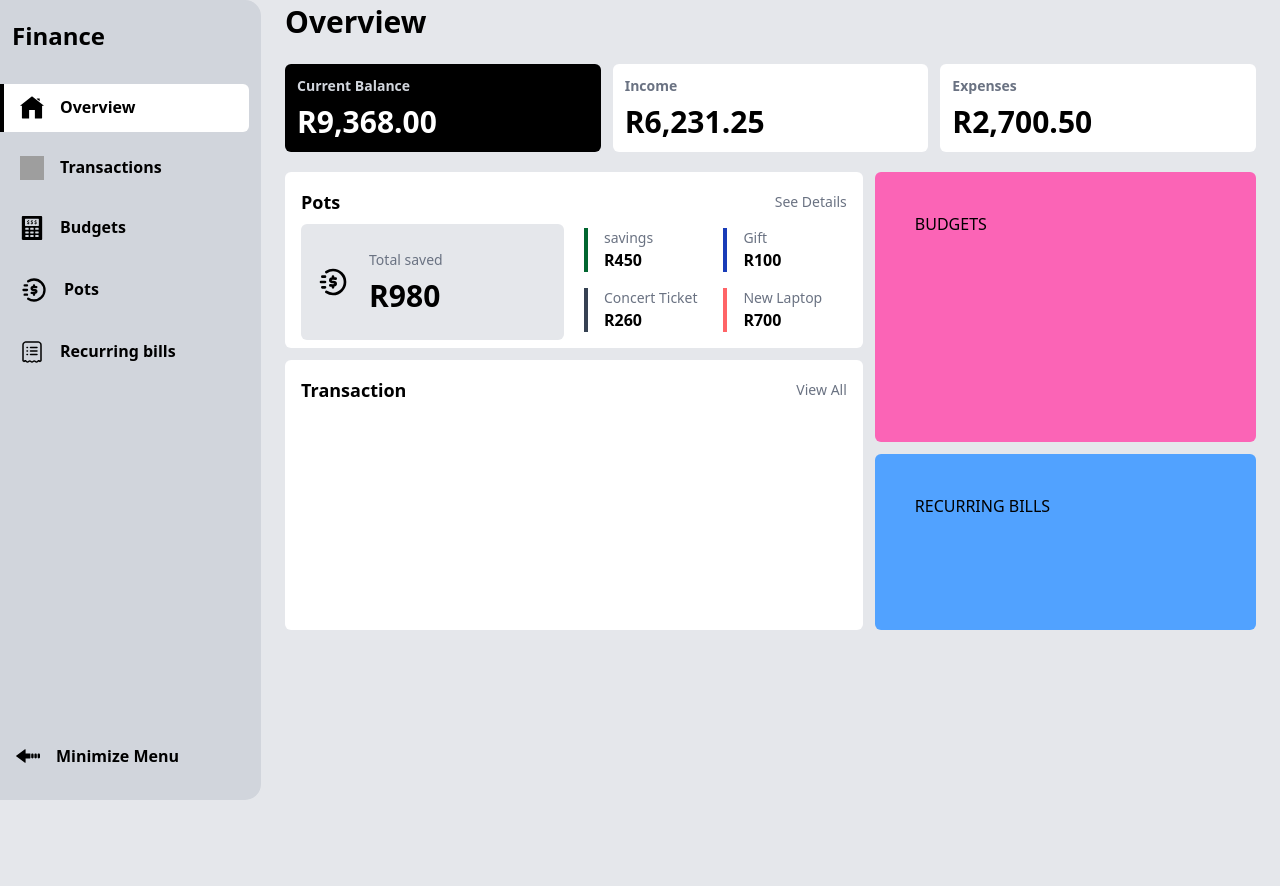
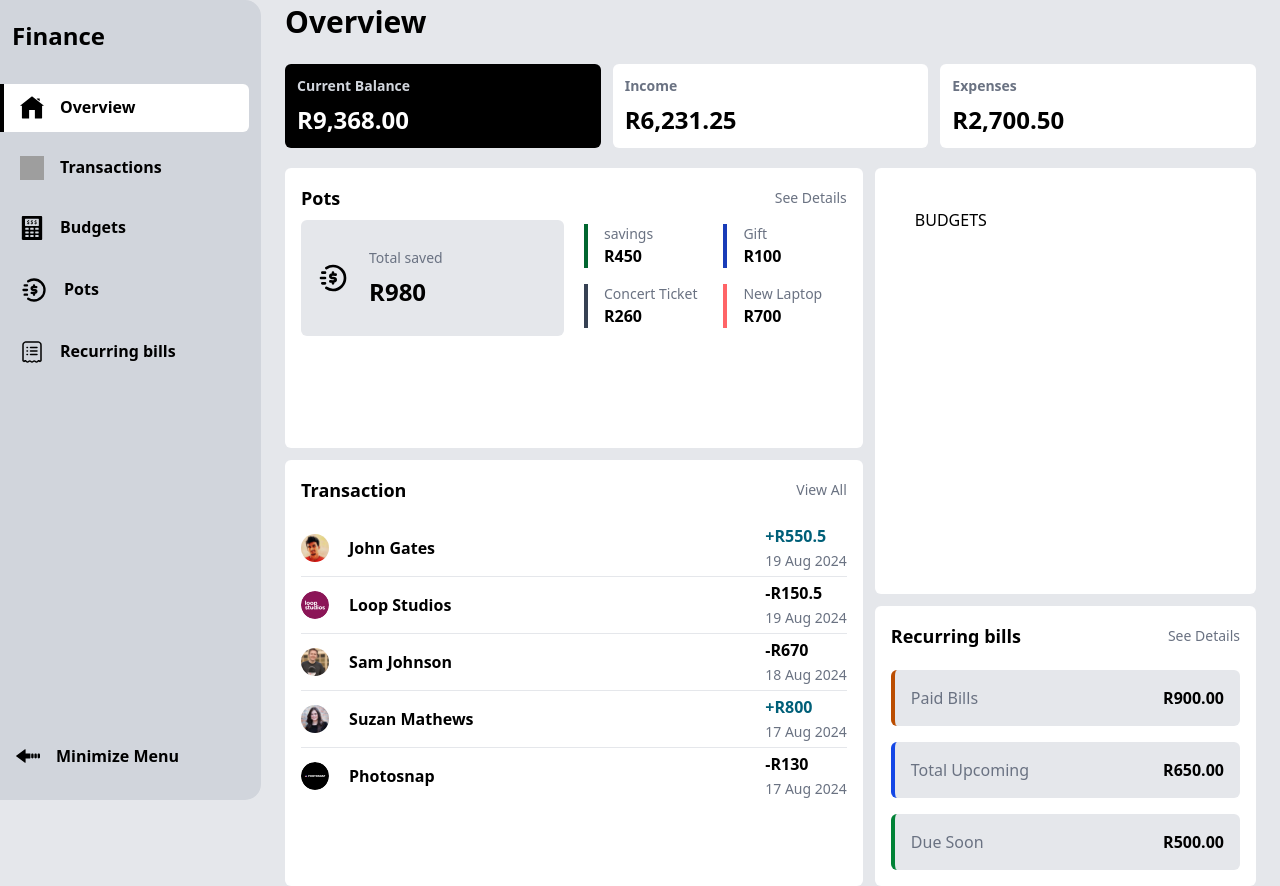
Before and after one commit to FrancoRaymond/finance-app, a React (Vite) app: page / in a window 1280 px wide. Before the commit the page ends 800 px from the top, so only its background shows below. Built offline with nearby package versions, Linux system fonts and the light colour scheme; grey boxes are pictures that could not be loaded.

Commit message:
overview transactions and recurring bills

```diff
--- a/src/assets/data/transactions.js
+++ b/src/assets/data/transactions.js
@@ -4,8 +4,9 @@ import p1 from '../images/profile-1.jpg'
 import p2 from '../images/profile-2.jpg'
 import p3 from '../images/profile-3.jpg'
 
-export const Transaction = [
+export const Transactions = [
     {
+        id:1,
         image: p1,
         name: "John Gates",
         amount: 550.50,
@@ -13,6 +14,7 @@ export const Transaction = [
         date: "19 Aug 2024"
     },
     {
+        id:2,
         image: loopstudios,
         name: "Loop Studios",
         amount: 150.50,
@@ -20,6 +22,7 @@ export const Transaction = [
         date: "19 Aug 2024"
     },
     {
+        id:3,
         image: p2,
         name: "Sam Johnson",
         amount: 670.00,
@@ -27,6 +30,7 @@ export const Transaction = [
         date: "18 Aug 2024"
     },
     {
+        id:4,
         image: p3,
         name: "Suzan Mathews",
         amount: 800.00,
@@ -34,6 +38,7 @@ export const Transaction = [
         date: "17 Aug 2024"
     },
     {
+        id:5,
         image: photosnap,
         name: "Photosnap",
         amount: 130.00,
--- a/src/components/overview/OverviewBudgets.jsx
+++ b/src/components/overview/OverviewBudgets.jsx
@@ -2,10 +2,10 @@ import React from 'react'
 
 const OverviewBudgets = () => {
   return (
-    <div className='p-10 bg-pink-400 rounded-md lg:col-span-2 lg:row-span-3'>
+    <div className='p-10 bg-white rounded-md lg:col-span-2 lg:row-span-3'>
      BUDGETS
     </div>
   )
 }
 
-export default OverviewBudgets
+export default OverviewBudgets;
--- a/src/components/overview/OverviewPots.jsx
+++ b/src/components/overview/OverviewPots.jsx
@@ -13,7 +13,7 @@ const OverviewPots = () => {
           <img src={pots} alt="" className='size-8'/>
           <div>
             <p className='text-sm text-gray-500'>Total saved</p>
-            <h2 className='text-black text-3xl mt-2 font-bold'>R980</h2>
+            <h2 className='text-black text-2xl mt-2 font-bold'>R980</h2>
           </div>
         </div>
         <div className='grid grid-cols-2 mt-3 gap-4'>
--- a/src/components/overview/OverviewRecurringBills.jsx
+++ b/src/components/overview/OverviewRecurringBills.jsx
@@ -2,8 +2,25 @@ import React from 'react'
 
 const OverviewRecurringBills = () => {
   return (
-    <div className='p-10 bg-blue-400 rounded-md lg:col-span-2 lg:row-span-2'>
-     RECURRING BILLS
+    <div className='p-4 bg-white rounded-md lg:col-span-2 lg:row-span-2'>
+      <div className='flex items-center justify-between'>
+        <h2 className='text-lg font-semibold'>Recurring bills</h2>
+        <button className='text-sm text-gray-500 cursor-pointer'>See Details</button>
+      </div>
+      <div className='mt-5 flex flex-col gap-4'>
+        <div className='flex justify-between p-4 border-l-4 border-amber-700 rounded-md bg-gray-200'>
+          <p className='text-gray-500'>Paid Bills</p>
+          <span className='font-semibold'>R900.00</span>
+        </div>
+        <div className='flex justify-between p-4 border-l-4 border-blue-700 rounded-md bg-gray-200'>
+          <p className='text-gray-500'>Total Upcoming</p>
+          <span className='font-semibold'>R650.00</span>
+        </div>
+        <div className='flex justify-between p-4 border-l-4 border-green-700 rounded-md bg-gray-200'>
+          <p className='text-gray-500'>Due Soon</p>
+          <span className='font-semibold'>R500.00</span>
+        </div>
+      </div>
     </div>
   )
 }
--- a/src/components/overview/OverviewTransactions.jsx
+++ b/src/components/overview/OverviewTransactions.jsx
@@ -1,13 +1,28 @@
 import React from 'react'
+import { Transactions } from '../../assets/data/transactions.js'
 
 const OverviewTransactions = () => {
 
 
   return (
-    <div className='p-4 bg-white rounded-md md:col-span-3 md:row-span-3'>
+    <div className='p-4 bg-white rounded-md lg:col-span-3 lg:row-span-3'>
       <div className='flex items-center justify-between'>
         <h2 className='text-lg font-semibold'>Transaction</h2>
         <button className='text-sm text-gray-500 cursor-pointer'>View All</button>
+      </div>
+      <div className='mt-4'>
+        {
+          Transactions.map(transaction => (
+            <div key={transaction.id} className='flex items-center py-1 last:pb-0 last:border-0 border-b border-gray-200'>
+              <img src={transaction.image} alt="" className='size-7 rounded-full'/>
+              <h3 className='font-semibold grow ml-5'>{transaction.name}</h3>
+              <div>
+                <p className={`font-semibold ${transaction.credit ? 'text-cyan-800' : 'text-black'}`}>{transaction.credit ? '+' : '-'}R{transaction.amount}</p>
+                <span className='text-sm text-gray-500'>{transaction.date}</span>
+              </div>
+            </div>
+          ))
+        }
       </div>
     </div>
   )
--- a/src/pages/Overview.jsx
+++ b/src/pages/Overview.jsx
@@ -11,15 +11,15 @@ const Overview = () => {
       <div className='flex flex-col gap-3 sm:grid sm:grid-cols-3'>
         <div className='bg-black p-3 font-semibold rounded-md'>
           <p className='text-gray-300 text-sm'>Current Balance</p>
-          <h2 className='text-white text-3xl mt-2'>R9,368.00</h2>
+          <h2 className='text-white text-2xl mt-2'>R9,368.00</h2>
         </div>
         <div className='bg-white p-3 font-semibold rounded-md'>
           <p className='text-gray-500 text-sm'>Income</p>
-          <h2 className='text-black text-3xl mt-2'>R6,231.25</h2>
+          <h2 className='text-black text-2xl mt-2'>R6,231.25</h2>
         </div>
         <div className='bg-white p-3 font-semibold rounded-md'>
           <p className='text-gray-500 text-sm'>Expenses</p>
-          <h2 className='text-black text-3xl mt-2'>R2,700.50</h2>
+          <h2 className='text-black text-2xl mt-2'>R2,700.50</h2>
         </div>
       </div>
       <div className='mt-5 grid grid-cols-1 gap-3 lg:grid-cols-5 lg:grid-rows-5'>
```
